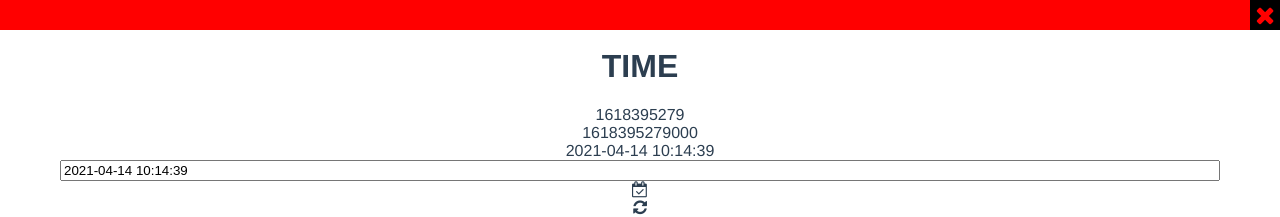
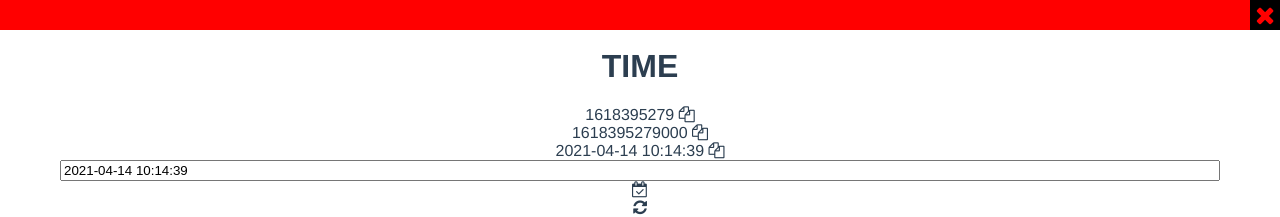
Before and after one commit to zalath/envboot-p5b, a Vue app: page /#/tool in a window 1280 px wide. Shown: the top 217 px of the page. Built offline with nearby package versions, Linux system fonts and the light colour scheme.

Commit message:
easy way to fix copy

```diff
--- a/src/views/Tool.vue
+++ b/src/views/Tool.vue
@@ -7,13 +7,17 @@
     <br/>
     <div>
       <div class="tlist">
+        <input ref="inputCopy" value="for copy" style="opacity:0;position:absolute" />
         <h1>TIME</h1>
         <div>
           {{timestamps}}
+          <a class="fa fa-copy" @click="copy(timestamps)"></a>
           <br/>
           {{timestamp}}
+          <a class="fa fa-copy" @click="copy(timestamp)"></a>
           <br/>
           {{dateval}}
+          <a class="fa fa-copy" @click="copy(dateval)"></a>
           <br/>
           <input class="wNine" v-model="dateval" /><br/>
           <a title='convert' class='fa fa-calendar-check-o' @click="convert()"></a>
@@ -28,6 +32,7 @@
         </div>
         <div v-if='jsonpage'>
           <a class="fa fa-times" @click="jsonpage = !jsonpage"></a>
+          <br/>
           <pre class="tl wNine ma">{{jsonstrd}}</pre>
         </div>
         <br/>
@@ -65,18 +70,18 @@ export default {
       this.timestamp = Date.parse(this.dateval)
       this.timestamps = Date.parse(this.dateval) / 1000
       if (isNaN(this.timestamp)) {
-        this.timestamps = Date(this.dateval)
+        this.timestamps = this.datefmt(new Date(this.dateval * 1000))
       }
     },
     jsonconvert: function() {
       this.jsonstrd = JSON.parse(this.jsonstr)
-      console.log(this.jsonstrd)
       this.jsonpage = true
     },
-    copy: function(cls) {
-      // var clipboard = new Cb('.' + cls)
-      // clipboard.on('success', (e) => {
-      // })
+    copy: function(text) {
+      const input = this.$refs.inputCopy
+      input.value = text
+      input.select()
+      document.execCommand('copy')
     },
     close: function() {
       this.$ipc.send('confclose');
```
